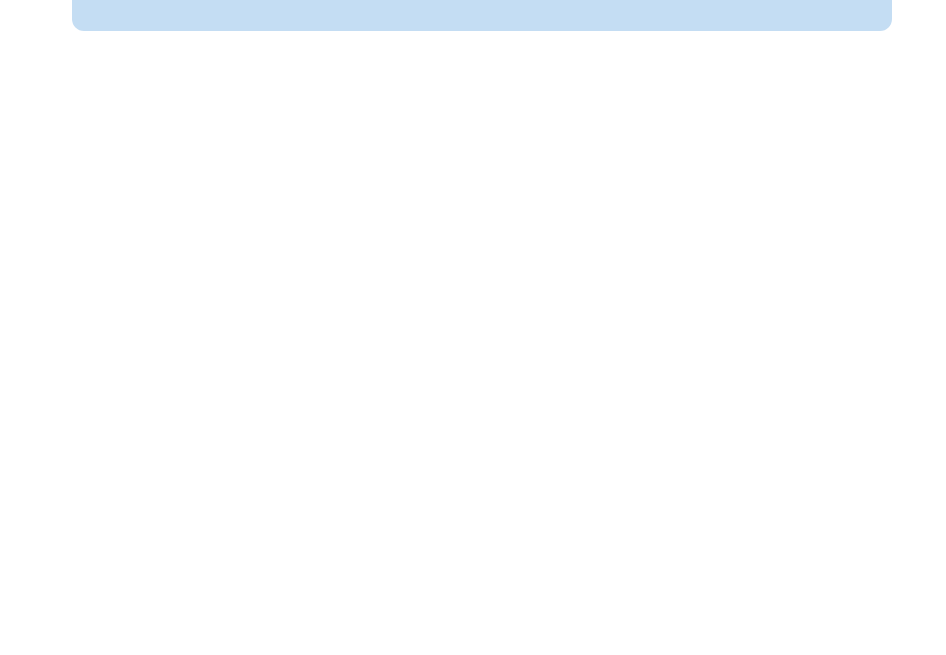
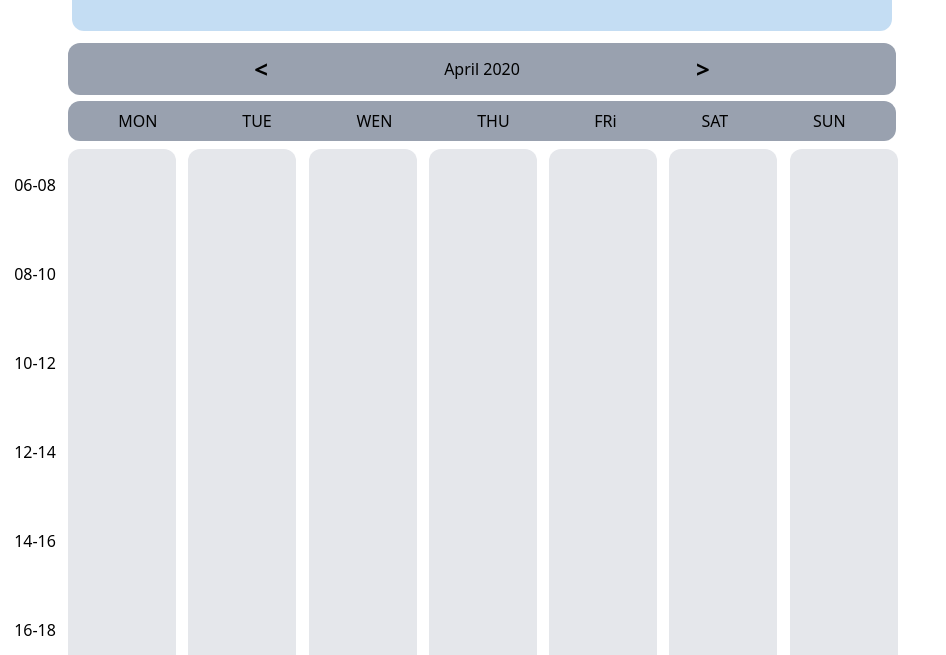
Before and after one commit to MariaE003/Calendrier-Hebdomadaire, a website: page index.html in a window 1280 px wide. Shown: the part 145-800 px from the top of the page, without its empty margins (0-946 px from the left). Drawn offline with Linux system fonts and the light colour scheme.

Commit message:
ajouer la section principale du tableau de calendrier

```diff
--- a/index.html
+++ b/index.html
@@ -23,6 +23,50 @@
                 <button class="bg-gray-500 hover:bg-gray-400 text-white font-bold py-2 px-4 rounded-xl">Add Reservation</button>
             </div>
         </section>
+        <section class="ml-2 flex flex-col  ">
+            <div class="flex items-center justify-evenly mt-3 mb-1.5 p-2.5   w-207 bg-gray-400 ms-15  rounded-xl">
+
+                <a href="#" class="text-2xl font-bold"> < </a>
+                        <h2 class=""> April 2020 </h2>
+                <a href="#" class="text-2xl font-bold"> > </a>
+
+            </div>
+            <div class="flex items-center justify-around  w-207 bg-gray-400 p-2 ms-15  rounded-xl">
+                <h6>MON</h6>
+                <h6>TUE</h6>
+                <h6>WEN</h6>
+                <h6>THU</h6>
+                <h6>FRi</h6>
+                <h6>SAT</h6>
+                <h6>SUN</h6>
+            </div>
+
+            <!-- hr -->
+             <div class="">
+            <div class="flex justify-around w-4xl flex-wrap">
+                <div  class="time flex flex-col items-center justify-around h-200">
+                <div>06-08</div>
+                <div>08-10</div>
+                <div>10-12</div>
+                <div>12-14</div>
+                <div>14-16</div>
+                <div>16-18</div>
+                <div>18-20</div>
+                <div>20-22</div>
+                <div>22-00</div>
+             </div>
+                <div class="bg-gray-200 w-27 h-200  my-2 rounded-xl py-2 px-2"></div>
+                <div class="bg-gray-200 w-27 h-200 my-2 rounded-xl py-2 px-2 "></div>
+                <div class="bg-gray-200 w-27 h-200 my-2 rounded-xl py-2 px-2 "></div>
+                <div class="bg-gray-200 w-27 h-200  my-2 rounded-xl py-2 px-2 "></div>
+                <div class="bg-gray-200 w-27 h-200  my-2 rounded-xl py-2 px-2 "></div>
+                <div class="bg-gray-200 w-27 h-200  my-2 rounded-xl py-2 px-2 "></div>
+                <div class="bg-gray-200 w-27 h-200  my-2 rounded-xl py-2 px-2 "></div>
+
+            </div>
+            </div>
+        </section>
+
 
 
     </main>
```
Also changed, not shown: src/output.css.
